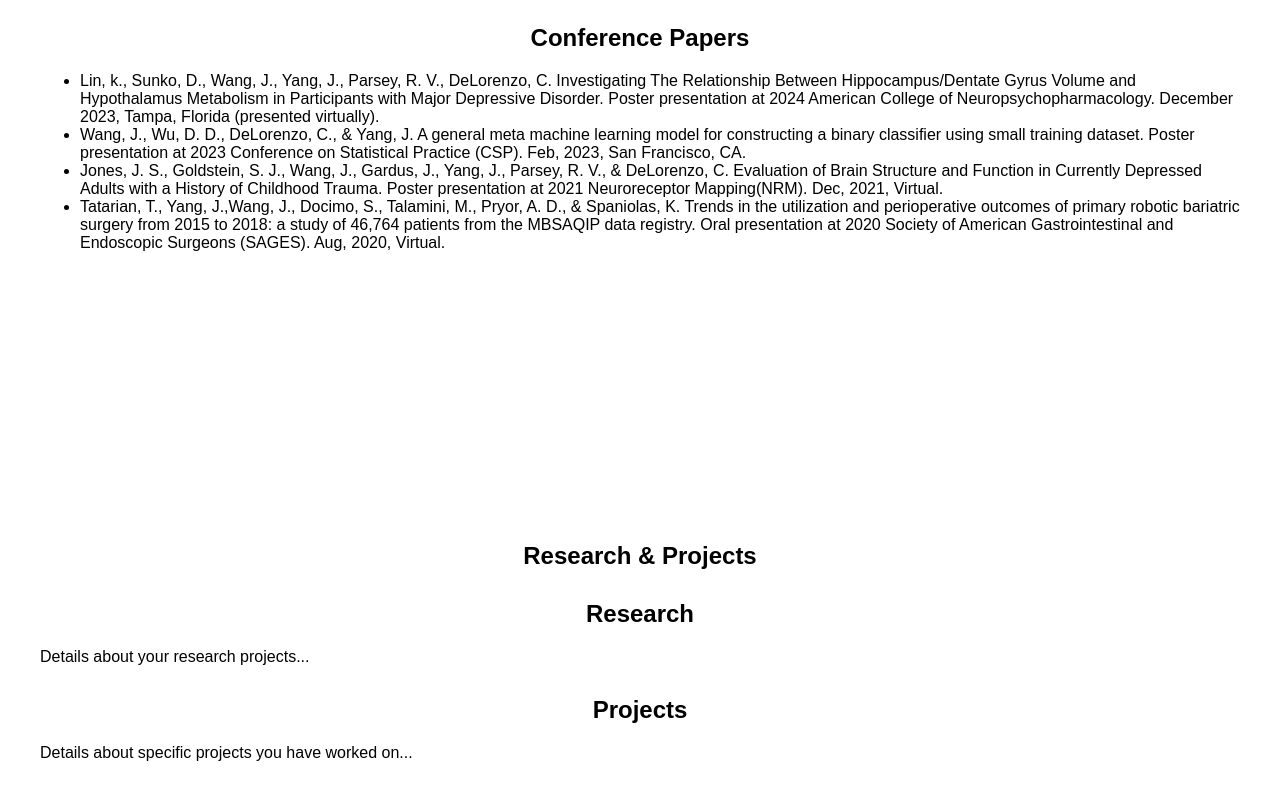
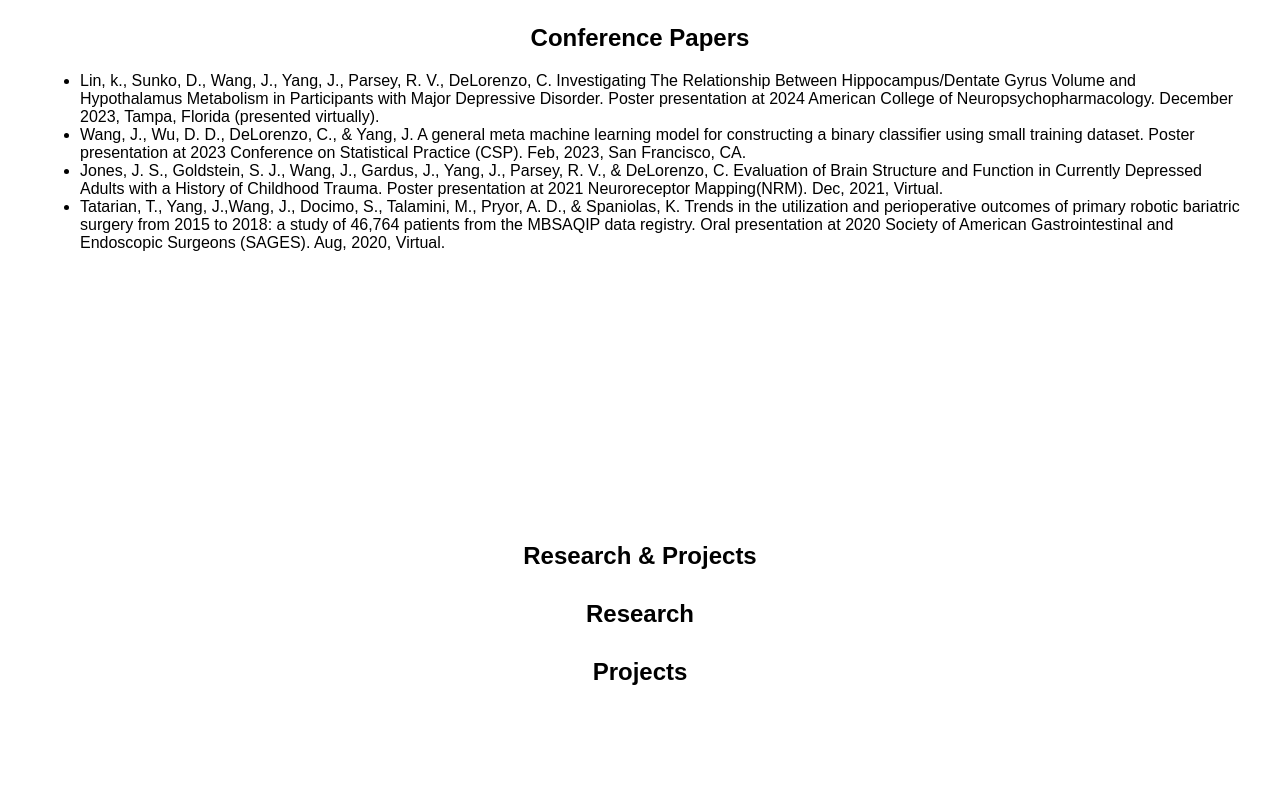
Before and after one commit to junying23/junying23.github.io, a plain HTML site: page index.html in a window 1280 px wide. Shown: the part 1374-2174 px from the top of the page. Drawn offline with Linux system fonts and the light colour scheme.

Commit message:
Update index.html

```diff
--- a/index.html
+++ b/index.html
@@ -128,11 +128,11 @@
         <h1>Research & Projects</h1>
         <div class="subsection">
             <h2>Research</h2>
-            <p>Details about your research projects...</p>
+            <p></p>
         </div>
         <div class="subsection">
             <h2>Projects</h2>
-            <p>Details about specific projects you have worked on...</p>
+            <p></p>
         </div>
     </section>
 
```
